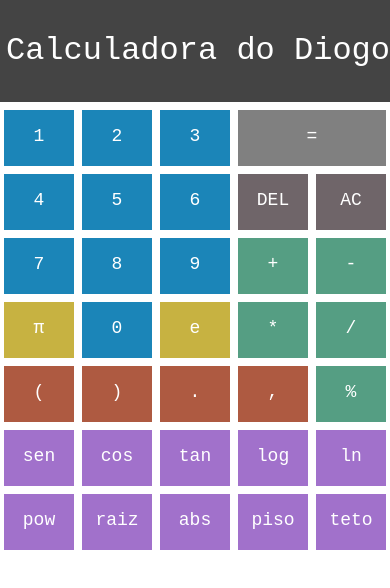
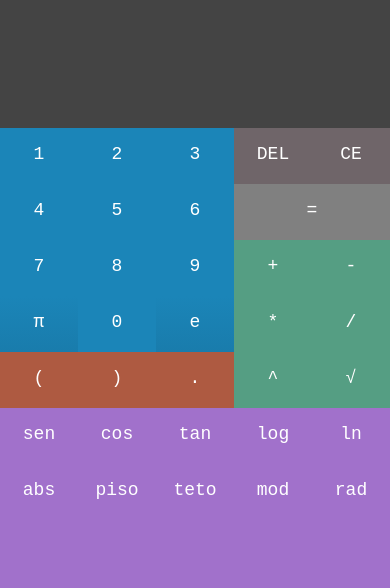
Before and after one commit to Di060/Maths-Toolkit, a plain HTML site: page index.html in a window 390 px wide. Drawn offline with Linux system fonts and the light colour scheme; some packages are replaced by stand-ins of ours.

Commit message:
Add files via upload

```diff
--- /dev/null
+++ b/calc.css
@@ -0,0 +1,61 @@
+body {
+    margin: 0;
+    -webkit-user-select: none;
+    -moz-user-select: none;
+    -ms-user-select: none;
+    -o-user-select: none;
+    user-select: none;
+    font-family: monospace;
+    background-color: #a171cb;
+}
+.pad {
+    width: 100%;
+    display: inline-flex;
+    flex-wrap: wrap;
+    margin-top: 128px;
+}
+.btn {
+    width: calc((100% / 5));
+    text-align: center;
+    background-color: olivedrab;
+    color: white;
+    height: 40px;
+    padding-top: 16px;
+    font-size: 18px;
+}
+.btn:active {
+    background-color: white;
+    color: black;
+}
+.a { background-color: #1b85b8; } /* Numeros */
+.b { background-color: #6f6569; } /* C/AC */
+.c { background-color: #559e83; } /* Operações */
+.d { background-color: #ae5a41; } /* Caracteres especiais */
+.e {
+    background-color: #1a82b4;
+    background: linear-gradient(to bottom, #1b85b8, #197cac);
+} /* Variáveis */
+.f { background-color: #a171cb; } /* Funções */
+.i {
+    background-color: grey;
+    width: calc((200% / 5));
+} /* Igual */
+#birl {
+    position: fixed;
+    top: 0px;
+    left: 0px;
+    padding: 28px 0px;
+    height: 72px;
+    background-color: #444;
+    color: white;
+    width: 100%;
+    text-align: right;
+    overflow: scroll;
+    white-space: nowrap;
+}
+#for {
+    font-size: 20px;
+}
+#res {
+    font-size: 28px;
+}
--- a/index.html
+++ b/index.html
@@ -3,22 +3,24 @@
     <head>
         <meta charset="utf-8">
         <meta name="viewport" content="initial-scale=1, maximum-scale=1, user-scalable=no, width=device-width">
-        <link rel='stylesheet' type="text/css" href="style.css">
-        <title>Blank App</title>
+        <link rel='stylesheet' type="text/css" href="calc.css">
+        <title>Maths Toolkit</title>
     </head>
     <body>
-        <div id='birl'>Calculadora do Diogo</div>
+        <div id='birl'>
+            <div id='for'></div><br><div id='res'></div>
+        </div>
         <div class="pad">
             <div class="btn a" onclick="set(1);" >1</div>
             <div class="btn a" onclick="set(2);" >2</div>
             <div class="btn a" onclick="set(3);" >3</div>
-            <div class="btn i" onclick="equal();" >=</div>
+            <div class="btn b" onclick="rem();" >DEL</div>
+            <div class="btn b" onclick="ac();" >CE</div>
 
             <div class="btn a" onclick="set(4);" >4</div>
             <div class="btn a" onclick="set(5);" >5</div>
             <div class="btn a" onclick="set(6);" >6</div>
-            <div class="btn b" onclick="rem();" >DEL</div>
-            <div class="btn b" onclick="ac();" >AC</div>
+            <div class="btn i" onclick="equal();" >=</div>
 
             <div class="btn a" onclick="set(7);" >7</div>
             <div class="btn a" onclick="set(8);" >8</div>
@@ -28,27 +30,28 @@
 
             <div class="btn e" onclick="set('Pi');" >&pi;</div>
             <div class="btn a" onclick="set(0);" >0</div>
-            <div class="btn e" onclick="set('e');" >e</div>
+            <div class="btn e" onclick="set('i');" >e</div>
             <div class="btn c" onclick="set('*');" >*</div>
             <div class="btn c" onclick="set('/');" >/</div>
 
             <div class="btn d" onclick="set('(');" >(</div>
             <div class="btn d" onclick="set(')');" >)</div>
             <div class="btn d" onclick="set('.');" >.</div>
-            <div class="btn d" onclick="set(',');" >,</div>
-            <div class="btn c" onclick="set('%');" >%</div>
+            <div class="btn c" onclick="set(' .pow(');" >^</div>
+            <div class="btn c" onclick="set(' .rai(');" >&radic;</div>
 
             <div class="btn f" onclick="set('sen(');" >sen</div>
             <div class="btn f" onclick="set('cos(');" >cos</div>
             <div class="btn f" onclick="set('tan(');" >tan</div>
-            <div class="btn f" onclick="set('log(');" >log</div>
+            <div class="btn f" onclick="set(' .log(');" >log</div>
             <div class="btn f" onclick="set('ln(');" >ln</div>
 
-            <div class="btn f" onclick="set('pow(');" >pow</div>
-            <div class="btn f" onclick="set('raiz(');" >raiz</div>
             <div class="btn f" onclick="set('abs(');" >abs</div>
             <div class="btn f" onclick="set('piso(');" >piso</div>
             <div class="btn f" onclick="set('teto(');" >teto</div>
+            <div class="btn f" onclick="set('mod');" >mod</div>
+            <div class="btn f" onclick="set('rad(');" >rad</div>
+
 
         </div>
         <script type="text/javascript" src="cordova.js"></script>
--- a/main.js
+++ b/main.js
@@ -2,7 +2,6 @@ var bab = '',
     baba = '',
     Pi = Math.PI,
     e = Math.E;
-
 function sen(x) {
     return Math.sin(x/180*Pi);
 }
@@ -15,12 +14,21 @@ function tan(x) {
 function ln(x) {
     return Math.log(x);
 }
-function pow(x, y) {
-    return Math.pow(x, y);
-}
-function raiz(x, y) {
-    return Math.pow(x, 1/y);
-}
+Object.defineProperty(Number.prototype, 'pow', {
+    value: function(that) {
+        return Math.pow(this, that);
+    }
+})
+Object.defineProperty(Number.prototype, 'rai', {
+    value: function(that) {
+        return Math.pow(that, 1/this);
+    }
+})
+Object.defineProperty(Number.prototype, 'log', {
+    value: function(that) {
+        return Math.log(that) / Math.log(this);
+    }
+})
 function abs(x) {
     return Math.abs(x);
 }
@@ -30,13 +38,16 @@ function piso(x) {
 function teto(x) {
     return Math.ceil(x);
 }
-function log(x, y) {
-    return Math.log(x) / Math.log(y);
+function rad(x) {
+    return x * (Pi / 180);
 }
-
 function update() {
     baba = bab.replace(/Pi/g, '&pi;');
-    document.getElementById('birl').innerHTML = baba;
+    baba = baba.replace(/ .pow/g, '^');
+    baba = baba.replace(/ .rai/g, '&radic;');
+    baba = baba.replace(/ .log/g, 'log');
+    document.getElementById('for').innerHTML = baba;
+    document.getElementById("res").style.left = String(event.accelerationIncludingGravity.x * 10) + 'px;';
 }
 
 function set(x) {
@@ -44,25 +55,38 @@ function set(x) {
     update();
 }
 function rem() {
-    if (bab.slice(bab.length-3, bab.length) == 'sen' || bab.slice(bab.length-3, bab.length) == 'cos' || bab.slice(bab.length-3, bab.length) == 'tan' || bab.slice(bab.length-3, bab.length) == 'log' || bab.slice(bab.length-3, bab.length) == 'pow' || bab.slice(bab.length-3, bab.length) == 'abs') {
+    if (bab.slice(bab.length-3, bab.length) == 'sen' || bab.slice(bab.length-3, bab.length) == 'cos' || bab.slice(bab.length-3, bab.length) == 'tan' || bab.slice(bab.length-3, bab.length) == 'mod' || bab.slice(bab.length-3, bab.length) == 'abs') {
         bab = bab.substring(0, bab.length-3);
     } else if (bab.slice(bab.length-2, bab.length) == 'ln' || bab.slice(bab.length-2, bab.length) == 'Pi') {
         bab = bab.substring(0, bab.length-2);
     } else if (bab.slice(bab.length-4, bab.length) == 'teto' || bab.slice(bab.length-4, bab.length) == 'piso' || bab.slice(bab.length-4, bab.length) == 'raiz') {
         bab = bab.substring(0, bab.length-4);
+    } else if (bab.slice(bab.length-5, bab.length) == ' .pow' || bab.slice(bab.length-5, bab.length) == ' .rai' || bab.slice(bab.length-5, bab.length) == ' .log') {
+        bab = bab.substring(0, bab.length-5);
     } else {
         bab = bab.substring(0, bab.length-1);
     }
+    document.getElementById('res').innerHTML = "&nbsp;";
     update();
 }
 function ac() {
     bab = '';
-    update();
+    document.getElementById('for').innerHTML = "&nbsp;";
+    document.getElementById('res').innerHTML = "&nbsp;";
+    equal();
 }
 function equal() {
-    if (String(eval(bab)).indexOf('function') == -1) {
-        baba = bab.replace(/Pi/g, '&pi;');
-        document.getElementById('birl').innerHTML = baba + ' = ' + (eval(bab));
-        bab = '';
+    dah = bab.replace(/\+ .rai/g, '+2 .rai');
+    dah = dah.replace(/- .rai/g, '-2 .rai');
+    dah = dah.replace(/\/ .rai/g, '/2 .rai');
+    dah = dah.replace(/\* .rai/g, '*2 .rai');
+    dah = dah.replace(/, .rai/g, ',2 .rai');
+    dah = dah.replace(/\( .rai/g, '(2 .rai');
+    dah = dah.replace(/mod/g, '%');
+//    alert(dah);
+    if (dah.indexOf(' .rai') == 0) dah = dah.replace(" .rai", "2 .rai");
+    if (String(eval(dah)).indexOf('function') == -1 && String(eval(dah)).indexOf('undefined') == -1) {
+        document.getElementById('res').innerHTML = (eval(dah));
+        update();
     }
 }
```
